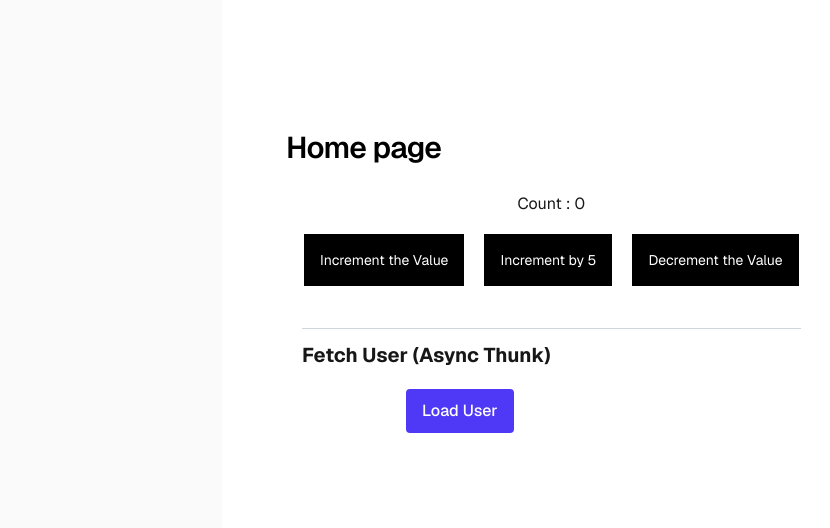
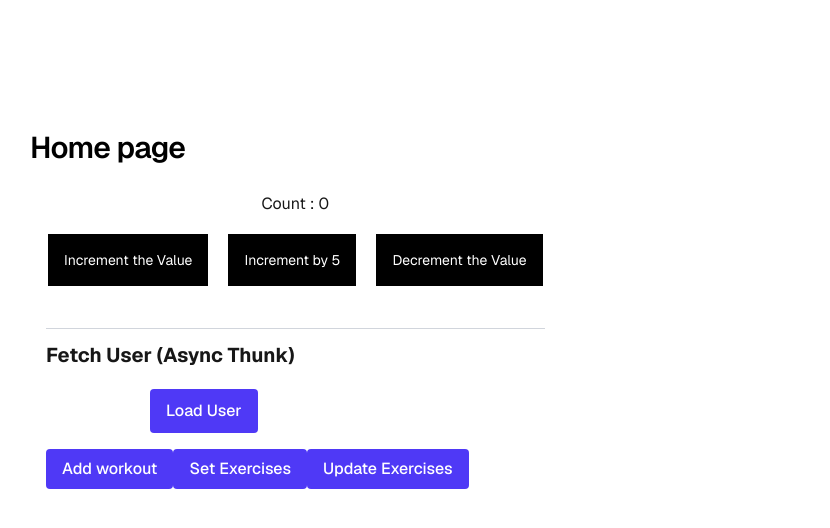
Before and after one commit to Suraj8558/my-app, a Next.js app: page / in a window 1280 px wide. Shown: the top 528 px of the page, without its empty margins (34-864 px from the left). Built offline with nearby package versions, Linux system fonts and the light colour scheme.

Commit message:
feat: implement workout slice with CRUD operations and update main layout width

```diff
--- a/src/app/page.tsx
+++ b/src/app/page.tsx
@@ -29,11 +29,9 @@ const handleChange = useCallback(() => {
  },[])
 
 
-
-
   return (
     <div className="flex min-h-screen items-center justify-center bg-zinc-50 font-sans dark:bg-black">
-      <main className="flex min-h-screen w-full max-w-3xl flex-col items-center justify-between py-32 px-16 bg-white dark:bg-black sm:items-start">
+      <main className="flex min-h-screen w-full max-w-10xl flex-col items-center justify-between py-32 px-16 bg-white dark:bg-black sm:items-start">
         <div className="flex flex-col items-center gap-6 text-center sm:items-start sm:text-left">
           <h1 className="max-w-xs text-3xl font-semibold leading-10 tracking-tight text-black dark:text-zinc-50">
             Home page
--- a/src/components/feature/Counter.tsx
+++ b/src/components/feature/Counter.tsx
@@ -3,6 +3,8 @@ import React, {useState} from 'react';
 import { useAppDispatch,  useAppSelector} from '@/src/lib/hooks';
 
 import { increment, decrement, incrementByAmount } from '@/src/store/feature/counter/counterSlice';
+import { addExercise, setExercises, updateExercise } from '@/src/store/feature/workout/workoutSlice';
+
 import { fetchUserById } from '@/src/store/feature/users/usersSlice';
 
 
@@ -11,7 +13,15 @@ const dispatch = useAppDispatch();
 const count = useAppSelector((state) => state.counter.value);
 const [userId, setUserId] = useState('1')
 const {loading, error, entities} = useAppSelector((state) => state.users)
-console.log("entities", entities )
+const excersice = useAppSelector((state) => state.exercise)
+console.log("excersice", excersice )
+
+const workout = [
+  { id: 'ex3', title: 'Leg', completed: false },
+  { id: 'ex4', title: 'Shoulder', completed: true }
+]
+
+
 return (
   <div className='mx-auto w-full px-4'>
     <div className="card ">
@@ -60,7 +70,30 @@ return (
             </li>
           ))}
         </ul>
+
       </div>
+
+      <button
+            onClick={() => dispatch(addExercise({ id: 'ex2', title: 'Pushups', completed: false }, ))}
+            className="px-4 py-2 bg-indigo-600 hover:bg-indigo-700 text-white font-medium rounded transition"
+          >
+            Add workout
+          </button>
+
+           <button
+            onClick={() => dispatch(setExercises(workout))}
+            className="px-4 py-2 bg-indigo-600 hover:bg-indigo-700 text-white font-medium rounded transition"
+          >
+            Set Exercises
+          </button>
+           <button
+            onClick={() => dispatch(updateExercise({id: 'ex2',
+              changes: { title: 'Diamond Pushups' }
+            }))}
+            className="px-4 py-2 bg-indigo-600 hover:bg-indigo-700 text-white font-medium rounded transition"
+          >
+            Update Exercises
+          </button>
   </div>
 );
 }
--- /dev/null
+++ b/src/store/feature/workout/workoutSlice.ts
@@ -0,0 +1,29 @@
+import { createEntityAdapter, createSlice, PayloadAction } from "@reduxjs/toolkit";
+
+
+interface Exercise {
+  id: string;
+  title: string;
+  completed: boolean;
+}
+
+const workoutAdapter = createEntityAdapter<Exercise>()
+export const workoutSlice = createSlice({
+  name: 'workout',
+  initialState: workoutAdapter.getInitialState(),
+  reducers:{
+    addExercise:  workoutAdapter.addOne,
+    setExercises: workoutAdapter.setAll,
+    updateExercise: workoutAdapter.updateOne,
+
+
+  }
+})
+
+export const {
+  addExercise,
+  setExercises,
+  updateExercise,
+} = workoutSlice.actions;
+
+export default workoutSlice.reducer;
--- a/src/store/store.ts
+++ b/src/store/store.ts
@@ -2,12 +2,14 @@ import { configureStore } from "@reduxjs/toolkit";
 import counterReducer from "@/src/store/feature/counter/counterSlice";
 import usersReducer from "@/src/store/feature/users/usersSlice";
 
+import workoutReducer from "@/src/store/feature/workout/workoutSlice";
 
 export const makeStore = () => {
   return configureStore ({
     reducer: {
       counter:  counterReducer,
-      users: usersReducer
+      users: usersReducer,
+      exercise: workoutReducer
     },
   })
 }
```
